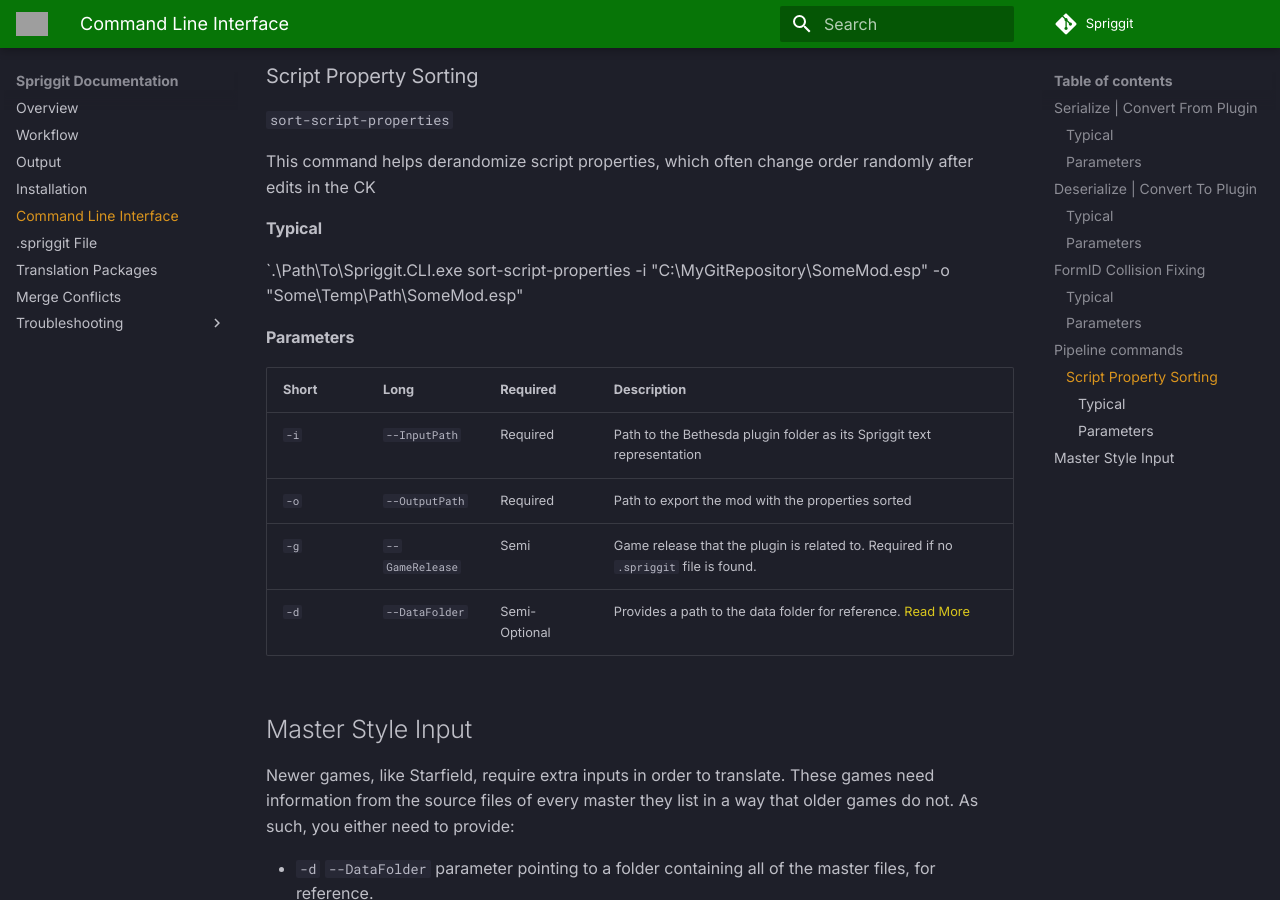
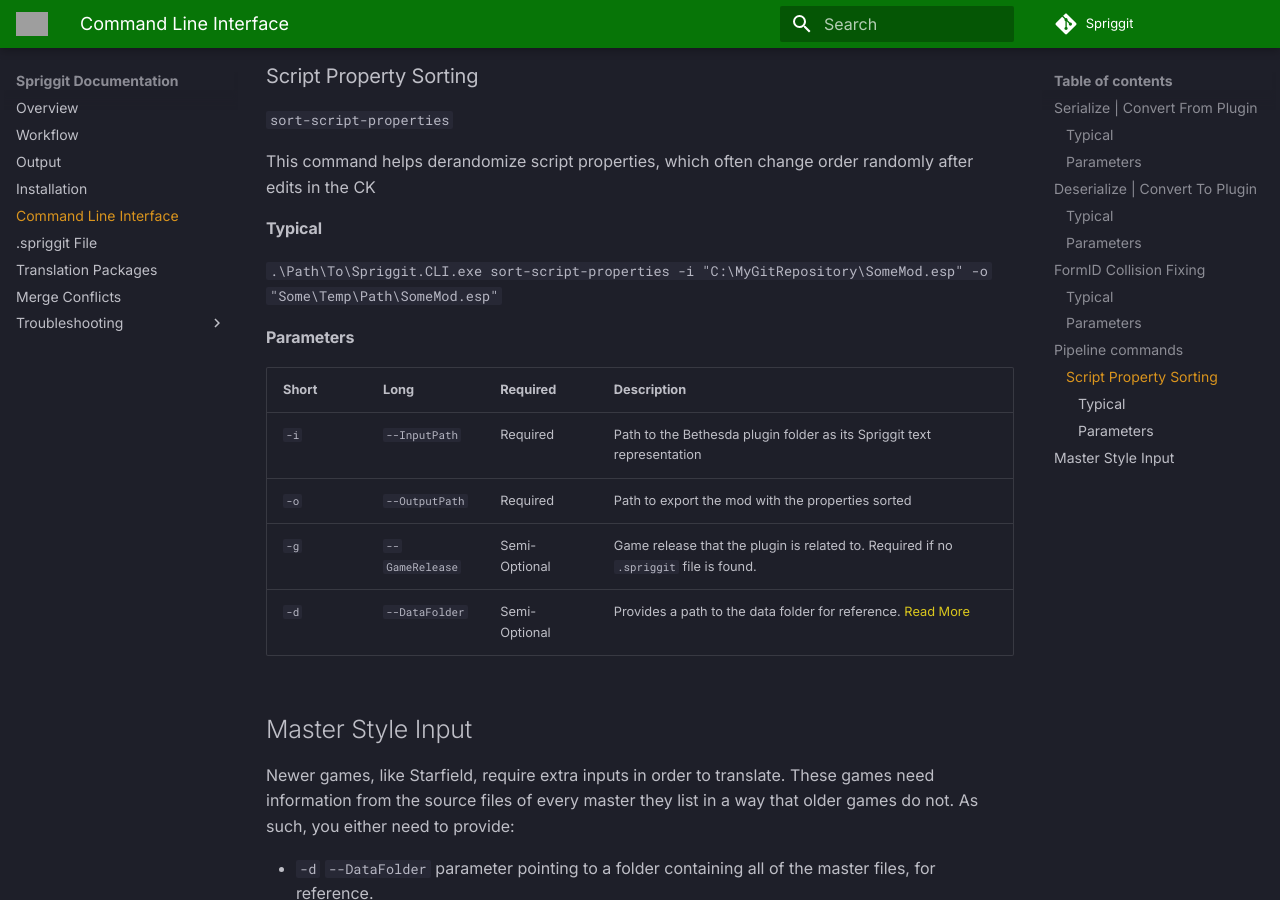
Before and after one commit to Mutagen-Modding/Spriggit, an MkDocs documentation site: the page built from docs/cli.md, in a window 1280 px wide and 900 px high, scrolled down 3539 px. Built offline with MkDocs 1.6.1 and Material for MkDocs 9.7.7, drawn with Linux system fonts in a browser that asks for light colours; comment, search, counter and statistics services are not loaded; grey boxes are pictures that could not be loaded.

Commit message:
doc tweaks

```diff
--- a/docs/cli.md
+++ b/docs/cli.md
@@ -19,7 +19,7 @@
 | ---- | ---- | ---- | ---- |
 | `-i` | `--InputPath` | Required | Path to the Bethesda plugin (esp/esm) |
 | `-o` | `--OutputPath` | Required | Dedicated folder to export mod as its text representation |
-| `-g` | `--GameRelease` | Semi | Game release that the plugin is related to.  Required if no `.spriggit` file is found. |
+| `-g` | `--GameRelease` | Semi-Optional | Game release that the plugin is related to.  Required if no `.spriggit` file is found. |
 | `-p` | `--PackageName` | Optional | Spriggit serialization nuget package name to use for conversion |
 | `-v` | `--PackageVersion` | Optional | Spriggit serialization nuget package version to use for conversion |
 | `-t` | `--Threads` | Optional | Maximum number of threads to use |
@@ -94,14 +94,14 @@
 This command helps derandomize script properties, which often change order randomly after edits in the CK
 
 #### Typical
-`.\Path\To\Spriggit.CLI.exe sort-script-properties -i "C:\MyGitRepository\SomeMod.esp" -o "Some\Temp\Path\SomeMod.esp"
+`.\Path\To\Spriggit.CLI.exe sort-script-properties -i "C:\MyGitRepository\SomeMod.esp" -o "Some\Temp\Path\SomeMod.esp"`
 
 #### Parameters
 | Short | Long | Required | Description |
 | ---- | ---- | ---- | ---- |
 | `-i` | `--InputPath` | Required | Path to the Bethesda plugin folder as its Spriggit text representation |
 | `-o` | `--OutputPath` | Required | Path to export the mod with the properties sorted |
-| `-g` | `--GameRelease` | Semi | Game release that the plugin is related to.  Required if no `.spriggit` file is found. |
+| `-g` | `--GameRelease` | Semi-Optional | Game release that the plugin is related to.  Required if no `.spriggit` file is found. |
 | `-d` | `--DataFolder` | Semi-Optional | Provides a path to the data folder for reference.  [Read More](#master-style-input)  |
 
 ## Master Style Input
```
